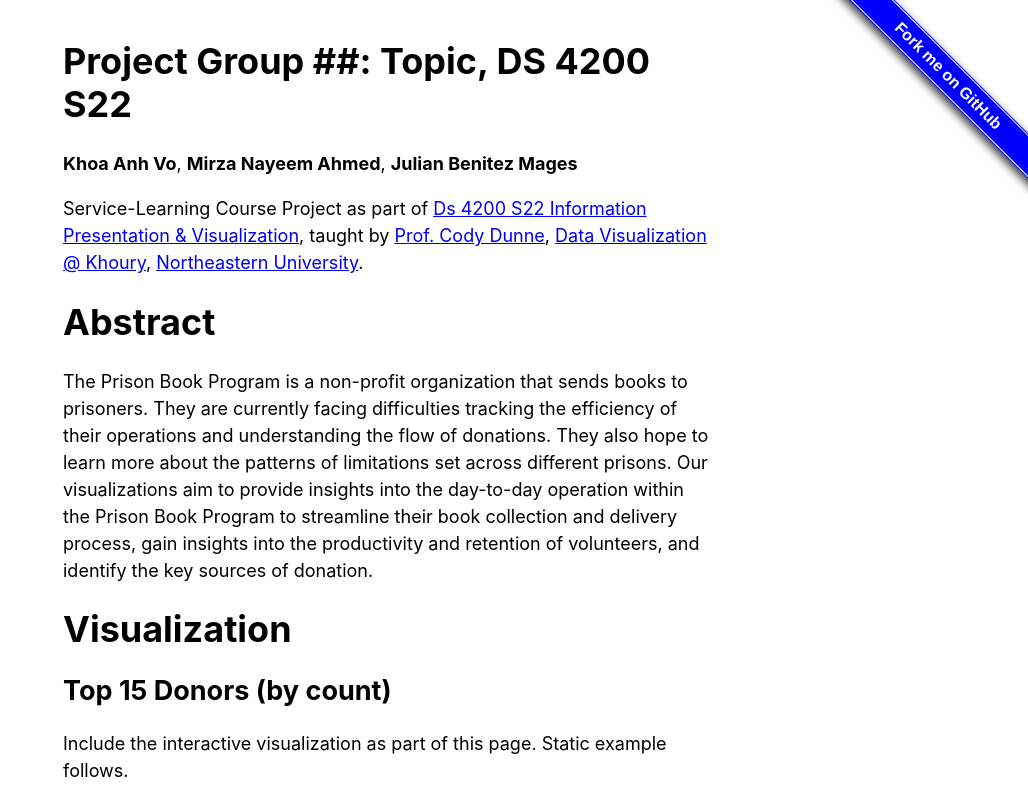
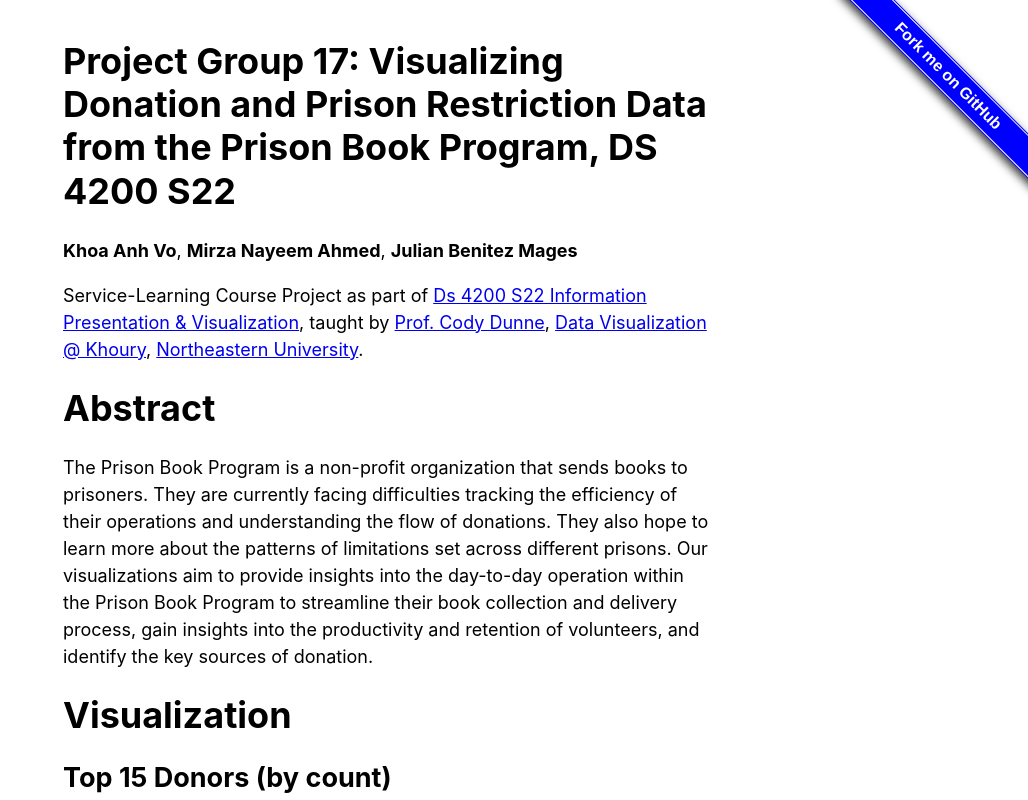
Before and after one commit to NEU-DS-4200-S22-Students/project-g17-prisonbooks, a plain HTML site: page index.html in a window 1280 px wide. Shown: the top 800 px of the page, without its empty margins (252-1280 px from the left). Drawn offline with Linux system fonts and the light colour scheme.

Commit message:
added topic text

```diff
--- a/index.html
+++ b/index.html
@@ -33,7 +33,8 @@
 
   <!-- Writeup -->
   <div class='content-column'>
-    <h1>Project Group ##: Topic, DS 4200 S22</h1>
+    <!-- <h1>Project Group ##: Topic, DS 4200 S22</h1> -->
+    <h1>Project Group 17: Visualizing Donation and Prison Restriction Data from the Prison Book Program, DS 4200 S22</h1>
 
     <p><strong>Khoa Anh Vo</strong>, <strong>Mirza Nayeem Ahmed</strong>, <strong>Julian Benitez Mages</strong></p>
 
```
